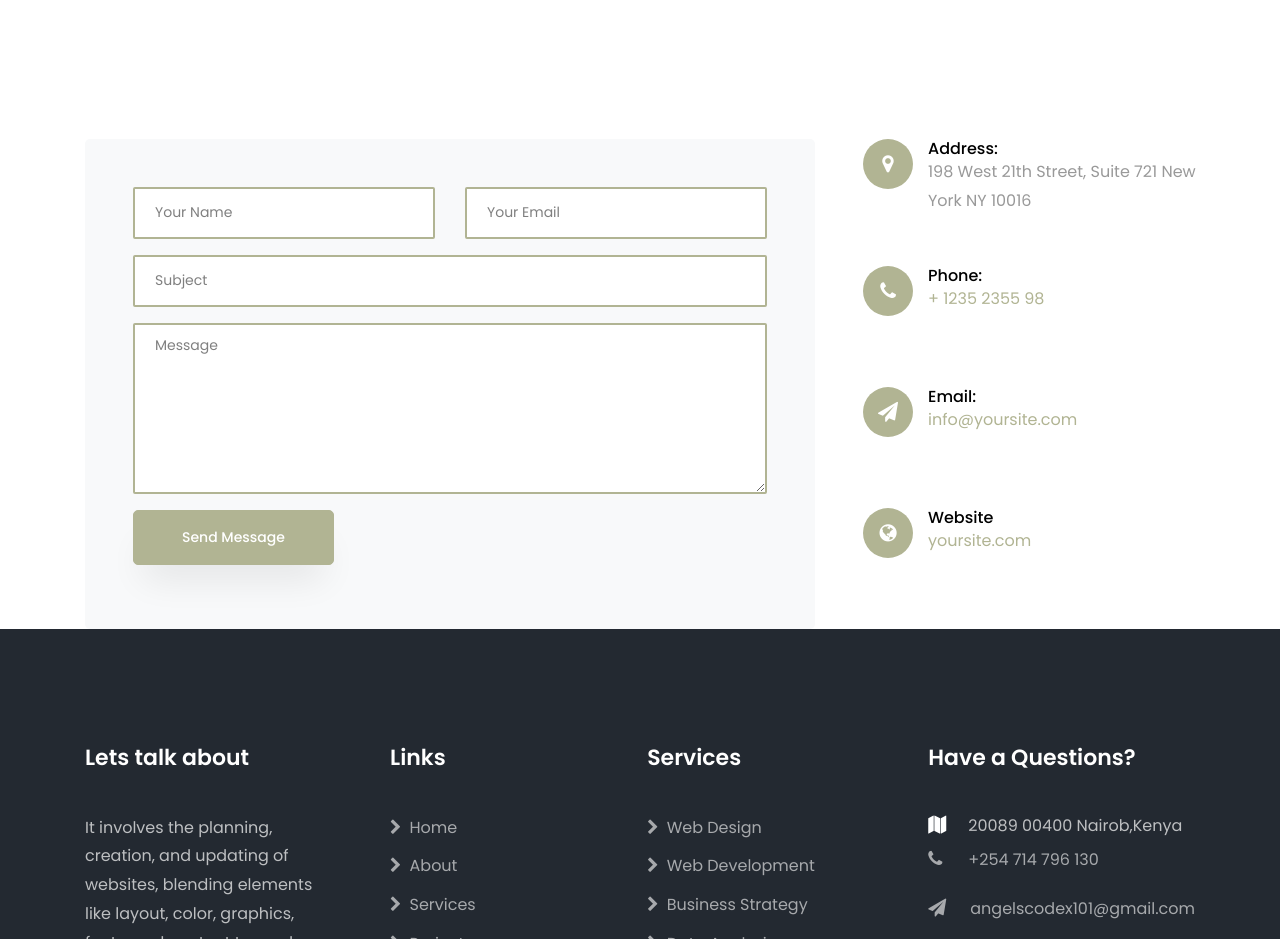
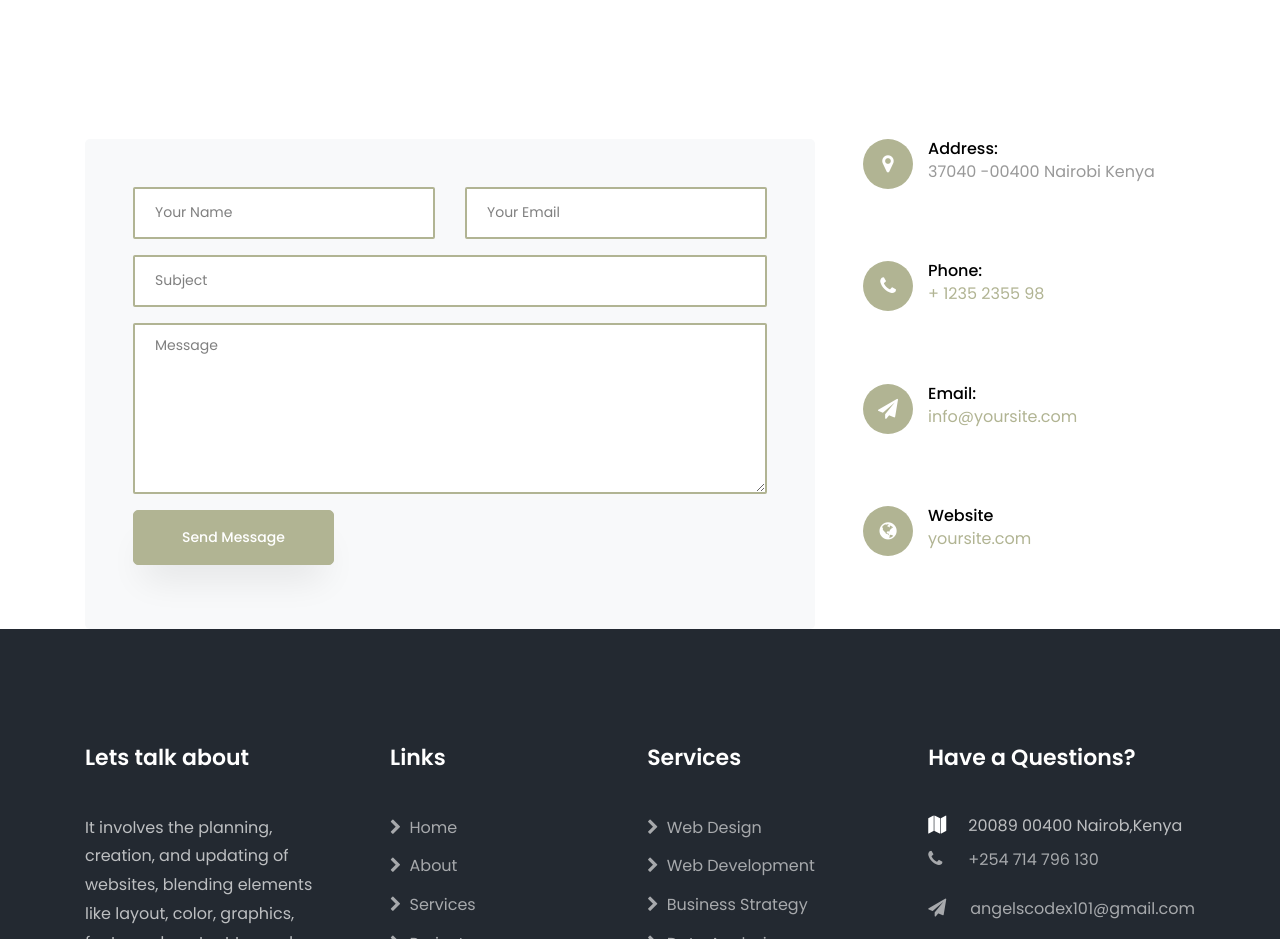
Before and after one commit to angels101/Acturian_portfolion_2024, a plain HTML site: page index.html in a window 1280 px wide. Shown: the part 9520-10459 px from the top of the page. Drawn offline with Linux system fonts and the light colour scheme; some packages are replaced by stand-ins of ours; no server answers; files whose address does not match are found by name.

Commit message:
Adress Section

```diff
--- a/index.html
+++ b/index.html
@@ -809,7 +809,7 @@
 								<span class="fa fa-map-marker"></span>
 							</div>
 							<div class="text">
-								<p><span>Address:</span> 198 West 21th Street, Suite 721 New York NY 10016</p>
+								<p><span>Address:</span> 37040 -00400 Nairobi Kenya</p>
 							</div>
 						</div>
 						<div class="dbox w-100 d-flex">
```
